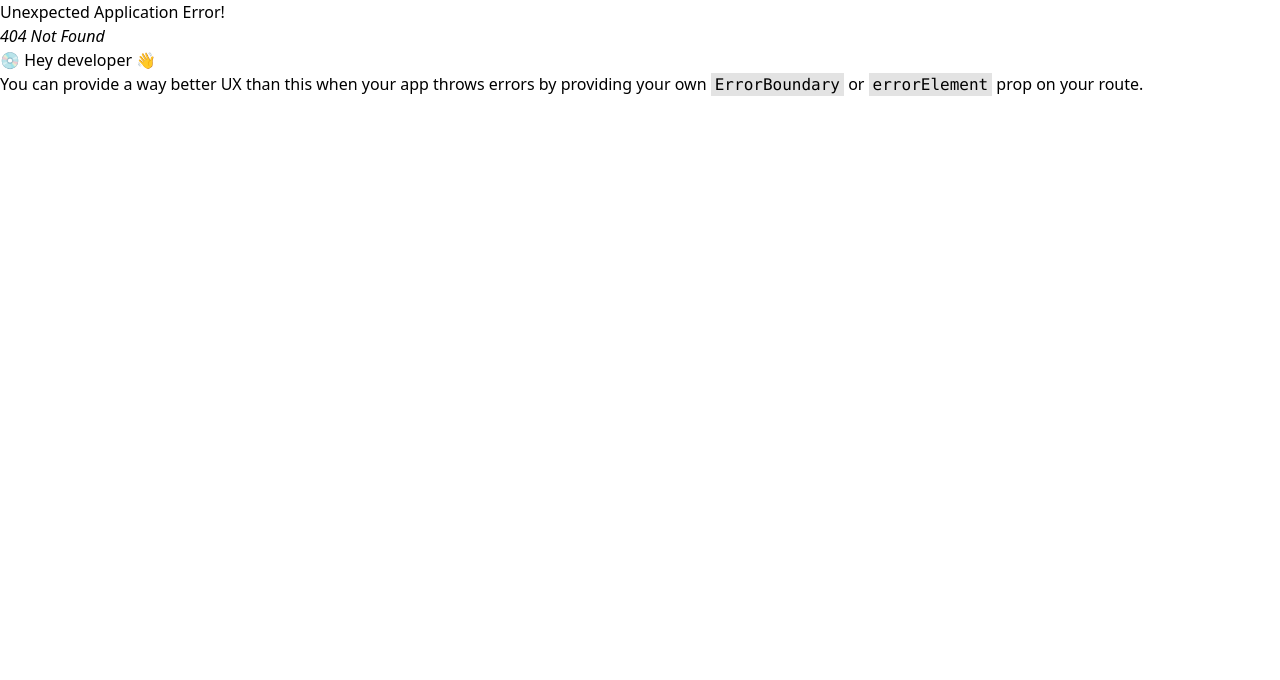
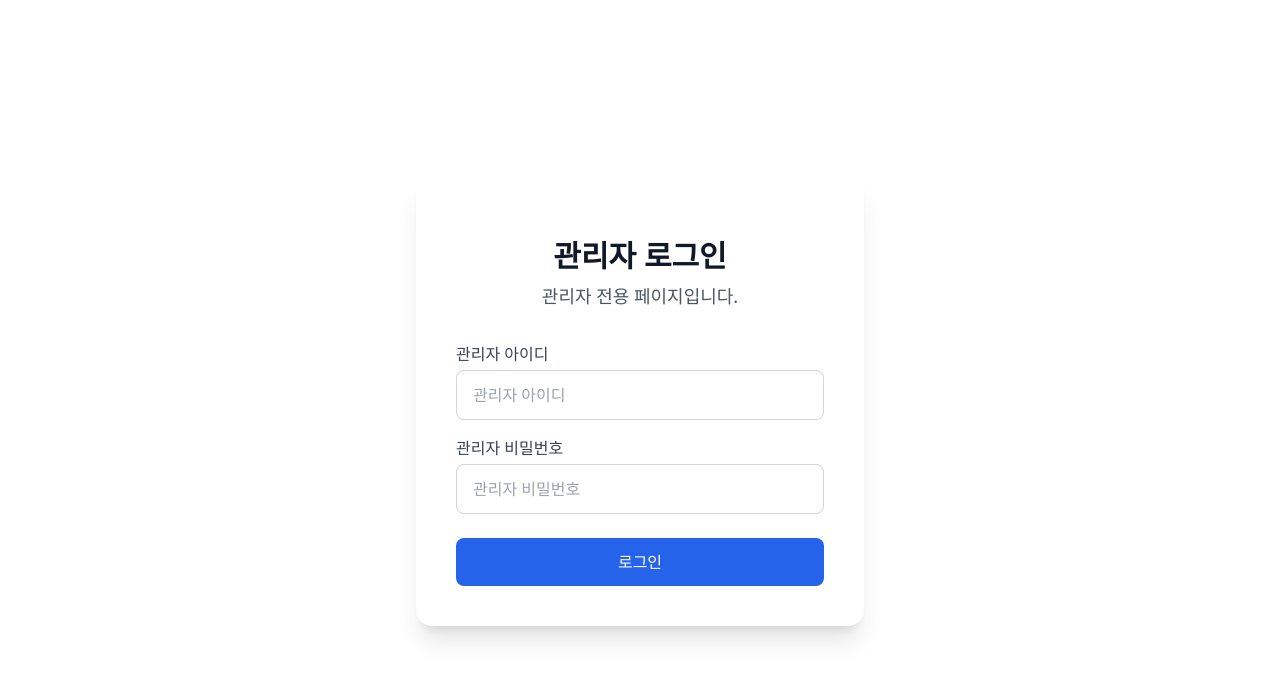
Before and after one commit to kimtaekjin/company_website, a React (Vite) app in the folder pronted/: page /admin in a window 1280 px wide. Before the commit this address had no page. Shown: the top 680 px of the page. Built offline with nearby package versions, Linux system fonts and the light colour scheme.

Commit message:
5-1 관리자 로그인페이지 만들기

```diff
--- a/pronted/src/App.jsx
+++ b/pronted/src/App.jsx
@@ -11,6 +11,7 @@
 import Board from "./Page/Board/Board";
 import Service from "./Page/Service/Service";
 import Contact from "./Page/Contact/Contact";
+import AdminLogin from "./Page/Admin/AdminLogin";
 
 function Layout() {
   return (
@@ -53,6 +54,10 @@
       },
     ],
   },
+  {
+    path: "/admin",
+    element: <AdminLogin />,
+  },
 ]);
 
 function App() {
--- /dev/null
+++ b/pronted/src/Page/Admin/AdminLogin.jsx
@@ -0,0 +1,81 @@
+import React, { useState } from "react";
+
+const AdminLogin = () => {
+  const [formData, setFormData] = useState({
+    username: "",
+    password: "",
+  });
+  const [error, setError] = useState("");
+
+  return (
+    <div className="min-h-screen bg-white flex items-center justify-center px-4">
+      <div className="max-w-md w-full space-y-8 p-10 bg-white rounded-2xl shadow-xl">
+        <div>
+          <h2 className="mt-6 text-center text-3xl font-semibold text-gray-900">
+            관리자 로그인
+          </h2>
+          <p className="mt-2 text-center text-lg text-gray-600">
+            관리자 전용 페이지입니다.
+          </p>
+        </div>
+
+        <form className="mt-8 space-y-6">
+          <div className="space-y-4">
+            <div>
+              <label
+                htmlFor="username"
+                className="block text-xm font-medium text-gray-700"
+              >
+                관리자 아이디
+              </label>
+              <input
+                id="username"
+                name="username"
+                type="text"
+                required
+                className="mt-1 block w-full px-4 py-3 rounded-lg border border-gray-300 focus:outline-none focus:ring-2 focus:ring-blue-500 focus:border-blue-500 transition-colors duration-300"
+                placeholder="관리자 아이디"
+              />
+            </div>
+            <div>
+              <label
+                htmlFor="password"
+                className="block text-xm font-medium text-gray-700"
+              >
+                관리자 비밀번호
+              </label>
+              <input
+                id="password"
+                name="password"
+                type="password"
+                required
+                className="mt-1 block w-full px-4 py-3 rounded-lg border border-gray-300 focus:outline-none focus:ring-2 focus:ring-blue-500 focus:border-blue-500 transition-colors duration-300"
+                placeholder="관리자 비밀번호"
+              />
+            </div>
+          </div>
+
+          {error && (
+            <div className="bg-red-50 text-red-500 p-4 rounded-lg text-base font-bold text-center">
+              {typeof error === "string" ? error : error.message}
+              {error.remainingAttempts !== undefined && (
+                <div className="mt-1">
+                  남은 시도 횟수: {error.remainingAttempts}회
+                </div>
+              )}
+            </div>
+          )}
+
+          <button
+            type="submit"
+            className="w-full items-center px-4 py-3 border-transparent rounded-lg text-white bg-blue-600 hover:bg-blue-700 font-medium transition-colors duration-300"
+          >
+            로그인
+          </button>
+        </form>
+      </div>
+    </div>
+  );
+};
+
+export default AdminLogin;
```
Also changed, not shown: pronted/src/Page/Admin/AdminContacts.jsx (added), pronted/src/Page/Admin/AdminCreatePost.jsx (added), pronted/src/Page/Admin/AdminEditPost.jsx (added), pronted/src/Page/Admin/AdminPosts.jsx (added).
